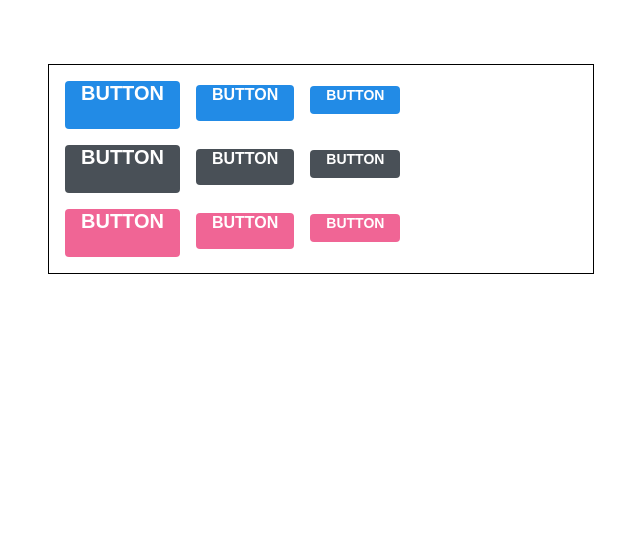
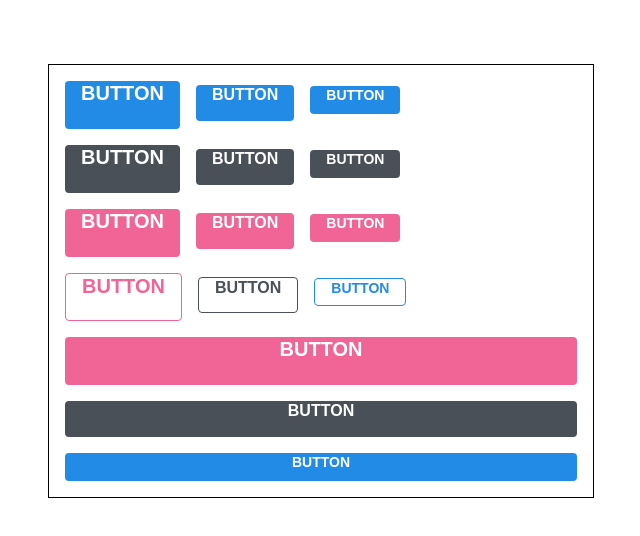
Before and after one commit to Sain-Tech/velopert-react-tutorial, a React (Create React App) app: page / in a window 1280 px wide. Shown: the top 536 px of the page, without its empty margins (319-959 px from the left). Built offline with nearby package versions, Linux system fonts and the light colour scheme.

Commit message:
튜토리얼 진행(20.02.03)
2-4 Sass 버튼 C - outline, fullWidth props 설정

```diff
--- a/src/App.js
+++ b/src/App.js
@@ -20,6 +20,16 @@
         <Button color="pink">BUTTON</Button>
         <Button color="pink" size="small">BUTTON</Button>
       </div>
+      <div className="buttons">
+        <Button color="pink" size="large" outline>BUTTON</Button>
+        <Button color="gray" outline>BUTTON</Button>
+        <Button color="blue" size="small" outline>BUTTON</Button>
+      </div>
+      <div className="buttons">
+        <Button color="pink" size="large" fullWidth>BUTTON</Button>
+        <Button color="gray" fullWidth>BUTTON</Button>
+        <Button color="blue" size="small" fullWidth>BUTTON</Button>
+      </div>
     </div>
   );
 }
--- a/src/components/Button.js
+++ b/src/components/Button.js
@@ -4,9 +4,12 @@
 
 // large, medium, small
 // color
-function Button({children, size, color}) {
+function Button({children, size, color, outline, fullWidth}) {
     return (
-        <button className={classNames('Button', size, color)}>{children}</button>
+        <button className={classNames('Button', size, color, {
+            outline,
+            fullWidth
+        })}>{children}</button>
     );
 }
 
--- a/src/components/Button.scss
+++ b/src/components/Button.scss
@@ -4,11 +4,21 @@
 
 @mixin button-color($color) {
     background: $color;
+    &:hover {
+        background: lighten($color, 10%);
+    }
+    &:active {
+        background: darken($color, 10%);
+    }
+
+    &.outline {
+        color: $color;
+        background: none;
+        border: 1px solid $color;
         &:hover {
-            background: lighten($color, 10%);
+            background: $color;
+            color: white;
         }
-        &:active {
-            background: darken($color, 10%);
     }
 }
 
@@ -54,4 +64,13 @@
     & + & {
         margin-left: 1rem;
     }
+
+    &.fullWidth {
+        width: 100%;
+        justify-content: center;
+        & + & {
+            margin-left: 0;
+            margin-top: 1rem;
+        }
+    }
 }
```
